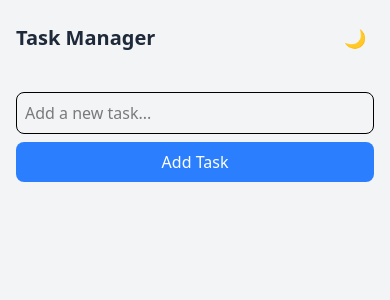
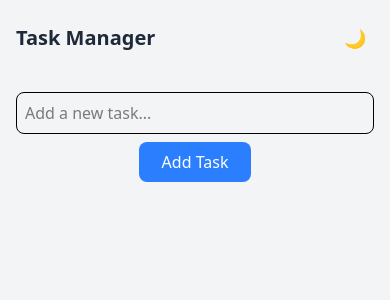
Before and after one commit to matt6gsr/oak-tyres-tech-test, a React (Vite) app: page / in a window 390 px wide. Shown: the top 300 px of the page. Built offline with nearby package versions, Linux system fonts and the light colour scheme.

Commit message:
style changes to button on mobile view

```diff
--- a/src/components/TaskForm.tsx
+++ b/src/components/TaskForm.tsx
@@ -8,7 +8,7 @@ const TaskForm: React.FC<TaskFormProps> = ({
 }) => {
   return (
     <form onSubmit={addTask} className="p-4 w-full max-w-2xl mx-auto shrink-0">
-      <div className="flex flex-col sm:flex-row gap-2">
+      <div className="flex flex-col sm:flex-row gap-2 items-center">
         <input
           type="text"
           value={newTask}
@@ -18,7 +18,7 @@ const TaskForm: React.FC<TaskFormProps> = ({
         />
         <button
           type="submit"
-          className="w-full sm:w-auto px-4 py-2 bg-blue-500 text-white rounded-lg hover:bg-blue-600 transition-colors whitespace-nowrap"
+          className="w-28 px-4 py-2 bg-blue-500 text-white rounded-lg hover:bg-blue-600 transition-colors whitespace-nowrap"
         >
           Add Task
         </button>
```
